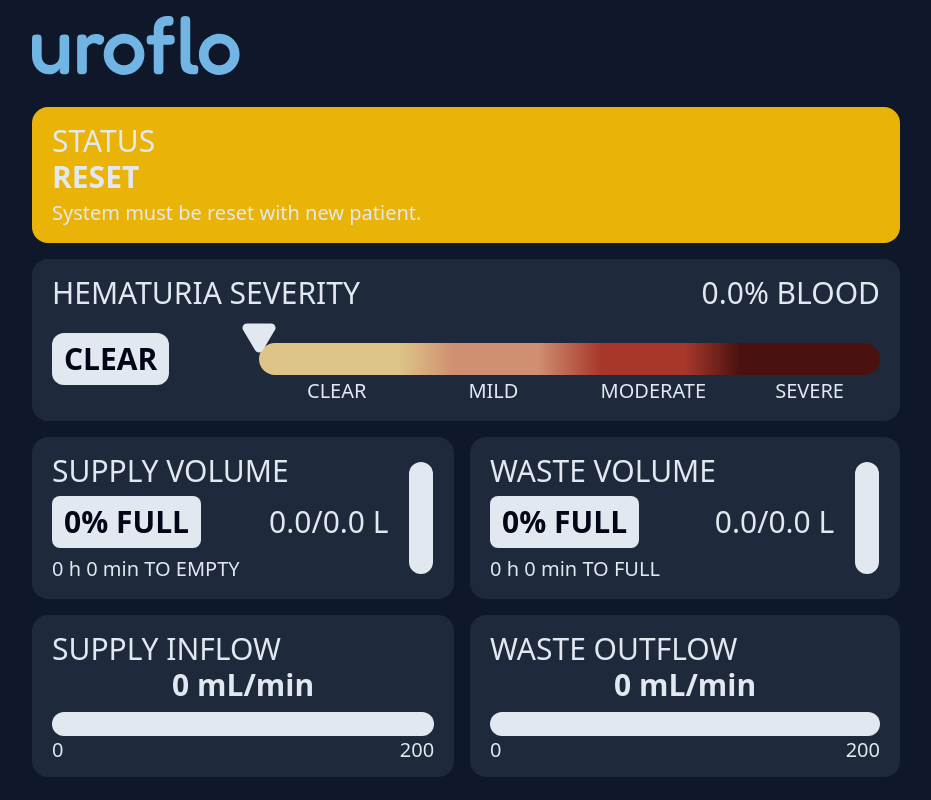
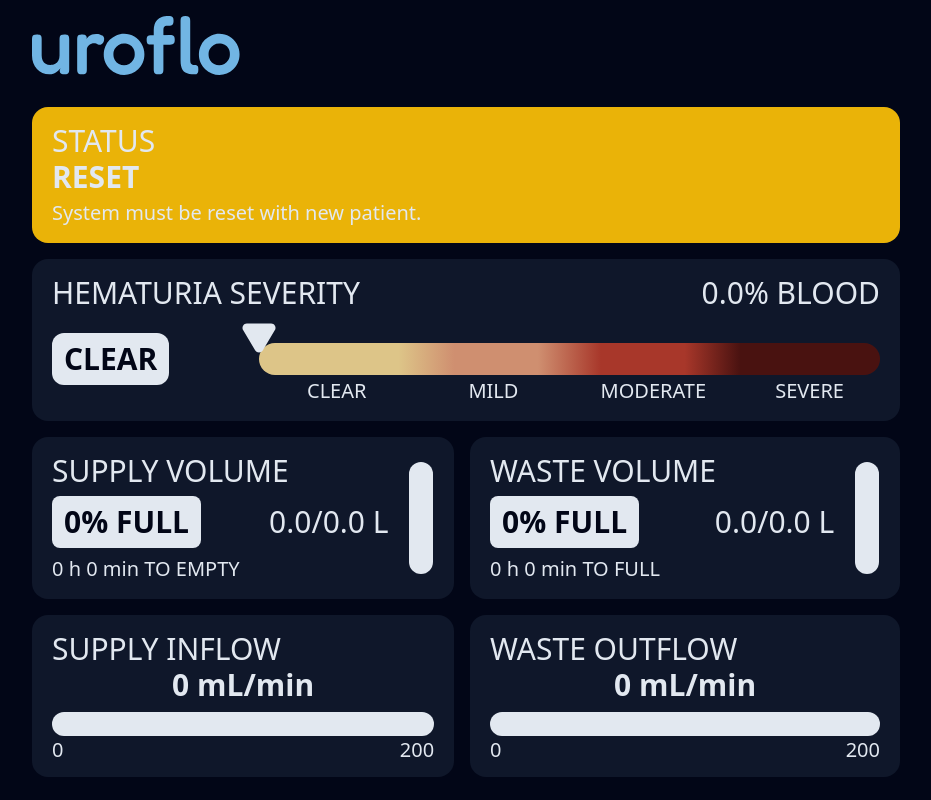
Before and after one commit to teamuroflo/uroflo-remote, a React (Vite) app: page / in a window 1280 px wide. Shown: the whole page, without its empty margins (174-1105 px from the left). Built offline with nearby package versions, Linux system fonts and the light colour scheme; no server answers.

Commit message:
updated background colors

```diff
--- a/src/App.jsx
+++ b/src/App.jsx
@@ -9,7 +9,7 @@
 
 function App() {
   return (
-    <div className="w-screen h-full md:h-screen bg-slate-900 flex flex-col justify-start items-center">
+    <div className="w-screen h-full md:h-screen bg-slate-950 flex flex-col justify-start items-center">
       <div className="max-w-[900px] w-full flex justify-start items-center p-4">
         <img src={UroFloLogo} alt="uroflo" className="w-52" />
       </div>
--- a/src/components/Hematuria.jsx
+++ b/src/components/Hematuria.jsx
@@ -47,7 +47,7 @@
   return (
     <div className="max-w-[900px] w-full px-4 pb-4">
       <div
-        className="w-full h-[162px] bg-slate-800 rounded-2xl
+        className="w-full h-[162px] bg-slate-900 rounded-2xl
                        flex flex-col justify-between items-center px-5 py-4"
       >
         <div className="w-full flex justify-between">
--- a/src/components/SupplyRate.jsx
+++ b/src/components/SupplyRate.jsx
@@ -19,7 +19,7 @@
   return (
     <div className="max-w-[900px] w-full h-full px-4 pb-4">
       <div
-        className="w-full h-full bg-slate-800 rounded-2xl
+        className="w-full h-full bg-slate-900 rounded-2xl
                        flex flex-row "
       >
         <div className="w-full h-[162px] flex flex-col justify-between items-start px-5 py-4">
--- a/src/components/SupplyVolume.jsx
+++ b/src/components/SupplyVolume.jsx
@@ -52,7 +52,7 @@
   return (
     <div className="max-w-[900px] w-full h-full px-4 pb-4">
       <div
-        className="w-full h-[162px] bg-slate-800 rounded-2xl
+        className="w-full h-[162px] bg-slate-900 rounded-2xl
                        flex flex-row "
       >
         <div className="w-[95%] flex flex-col justify-between items-start px-5 py-4">
--- a/src/components/WasteRate.jsx
+++ b/src/components/WasteRate.jsx
@@ -19,7 +19,7 @@
   return (
     <div className="max-w-[900px] w-full h-full px-4 md:pl-0 pb-4">
       <div
-        className="w-full h-full bg-slate-800 rounded-2xl
+        className="w-full h-full bg-slate-900 rounded-2xl
                        flex flex-row "
       >
         <div className="w-full h-[162px] flex flex-col justify-between items-start px-5 py-4">
--- a/src/components/WasteVolume.jsx
+++ b/src/components/WasteVolume.jsx
@@ -53,7 +53,7 @@
   return (
     <div className="max-w-[900px] w-full h-full px-4 md:pl-0 pb-4">
       <div
-        className="w-full h-[162px] bg-slate-800 rounded-2xl
+        className="w-full h-[162px] bg-slate-900 rounded-2xl
                        flex flex-row "
       >
         <div className="w-[95%] flex flex-col justify-between items-start px-5 py-4">
```
